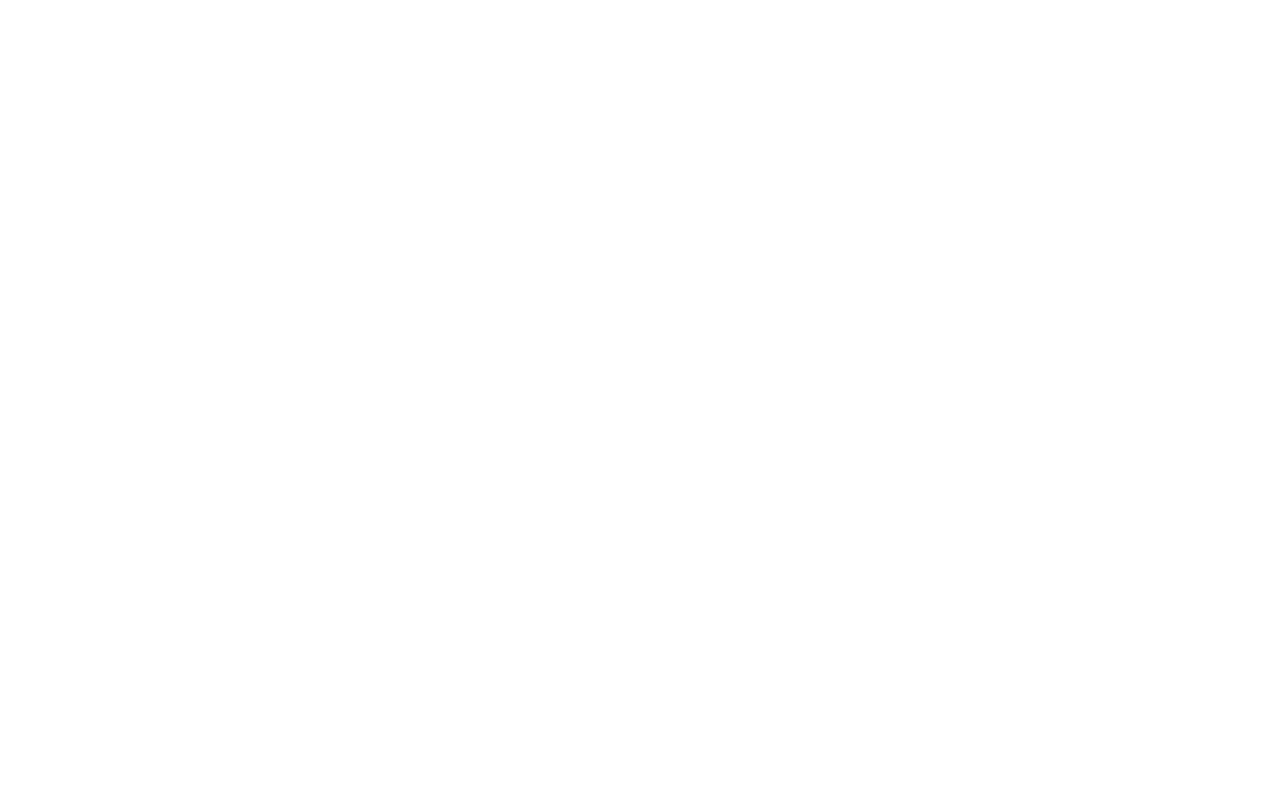
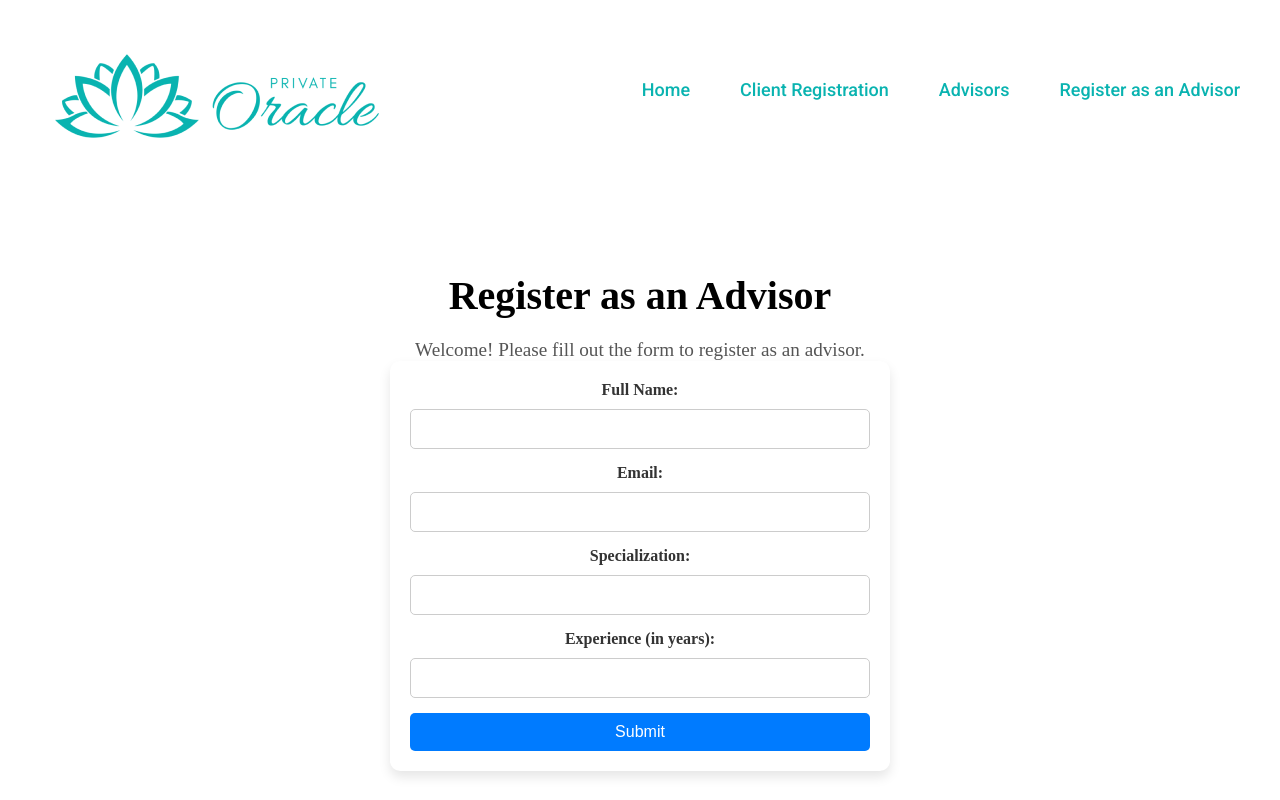
Before and after one commit to Mokkento12/peace-react-app, a React (Create React App) app: page /register-advisor in a window 1280 px wide. Before the commit this address had no page. Built offline with nearby package versions, Linux system fonts and the light colour scheme; a web font is replaced by a local one.

Commit message:
Добавлена шапка (Header) на страницу регистрации адвизора (RegisterAdvisorPage)

```diff
--- a/src/App.js
+++ b/src/App.js
@@ -4,6 +4,8 @@ import "./App.css";
 import Hero from "./components/Hero/Hero";
 import ClientRegistrationPage from "./components/ClientRegistrationPage/ClientRegistrationPage";
 import AdvisorsPage from "./components/AdvisorsPage/AdvisorsPage";
+import RegisterAdvisorPage from "./components/RegisterAdvisorPage/RegisterAdvisorPage";
+
 import Promo from "./components/Promo/Promo";
 import Oracle from "./components/Oracle/Oracle";
 import Faq from "./components/Faq/Faq";
@@ -31,6 +33,7 @@ function App() {
             element={<ClientRegistrationPage />}
           />
           <Route path="/advisors" element={<AdvisorsPage />} />
+          <Route path="/register-advisor" element={<RegisterAdvisorPage />} />
         </Routes>
       </div>
     </Router>
--- a/src/components/Header/Header.js
+++ b/src/components/Header/Header.js
@@ -35,12 +35,7 @@ const Header = () => {
             </Link>
           </li>
           <li className="header-list-item">
-            <a
-              href="#register-advisor"
-              onClick={() => handleItemClick("#register-advisor")}
-            >
-              Register as an Advisor
-            </a>
+            <Link to="/register-advisor">Register as an Advisor</Link>
           </li>
         </ul>
       </nav>
--- /dev/null
+++ b/src/components/RegisterAdvisorPage/RegisterAdvisorPage.css
@@ -0,0 +1,70 @@
+.register-advisor-page {
+  padding: 20px;
+  text-align: center;
+}
+
+.register-advisor-page h1 {
+  font-size: 2.5rem;
+  margin-bottom: 20px;
+}
+
+.register-advisor-page p {
+  font-size: 1.2rem;
+  color: #555;
+}
+
+.advisor-form {
+  max-width: 500px;
+  margin: 0 auto;
+  padding: 20px;
+  background: #fff;
+  border-radius: 10px;
+  box-shadow: 0 6px 12px rgba(0, 0, 0, 0.1);
+}
+
+.form-group {
+  margin-bottom: 15px;
+}
+
+.form-group label {
+  display: block;
+  font-size: 1rem;
+  margin-bottom: 5px;
+  color: #333;
+}
+
+.form-group input {
+  width: 100%;
+  padding: 10px;
+  font-size: 1rem;
+  border: 1px solid #ccc;
+  border-radius: 5px;
+}
+
+.form-group input:focus {
+  outline: none;
+  border-color: #007bff;
+  box-shadow: 0 0 5px rgba(0, 123, 255, 0.5);
+}
+
+.submit-btn {
+  display: block;
+  width: 100%;
+  padding: 10px;
+  font-size: 1rem;
+  color: #fff;
+  background-color: #007bff;
+  border: none;
+  border-radius: 5px;
+  cursor: pointer;
+  transition: background-color 0.3s ease;
+}
+
+.submit-btn:hover {
+  background-color: #0056b3;
+}
+
+.submit-btn:focus {
+  outline: none;
+  box-shadow: 0 0 5px rgba(0, 123, 255, 0.5);
+}
--- /dev/null
+++ b/src/components/RegisterAdvisorPage/RegisterAdvisorPage.js
@@ -0,0 +1,83 @@
+import React, { useState } from "react";
+import Header from "../Header/Header"; // Импортируем Header
+import "./RegisterAdvisorPage.css";
+
+const RegisterAdvisorPage = () => {
+  const [formData, setFormData] = useState({
+    name: "",
+    email: "",
+    specialization: "",
+    experience: "",
+  });
+
+  const handleChange = (e) => {
+    const { name, value } = e.target;
+    setFormData({ ...formData, [name]: value });
+  };
+
+  const handleSubmit = (e) => {
+    e.preventDefault();
+    console.log("Form submitted:", formData);
+    alert("Thank you for registering as an advisor!");
+  };
+
+  return (
+    <div className="register-advisor-page">
+      <Header />
+      <h1>Register as an Advisor</h1>
+      <p>Welcome! Please fill out the form to register as an advisor.</p>
+      <form className="advisor-form" onSubmit={handleSubmit}>
+        <div className="form-group">
+          <label htmlFor="name">Full Name:</label>
+          <input
+            type="text"
+            id="name"
+            name="name"
+            value={formData.name}
+            onChange={handleChange}
+            required
+          />
+        </div>
+        <div className="form-group">
+          <label htmlFor="email">Email:</label>
+          <input
+            type="email"
+            id="email"
+            name="email"
+            value={formData.email}
+            onChange={handleChange}
+            required
+          />
+        </div>
+        <div className="form-group">
+          <label htmlFor="specialization">Specialization:</label>
+          <input
+            type="text"
+            id="specialization"
+            name="specialization"
+            value={formData.specialization}
+            onChange={handleChange}
+            required
+          />
+        </div>
+        <div className="form-group">
+          <label htmlFor="experience">Experience (in years):</label>
+          <input
+            type="number"
+            id="experience"
+            name="experience"
+            value={formData.experience}
+            onChange={handleChange}
+            required
+            min="0"
+          />
+        </div>
+        <button type="submit" className="submit-btn">
+          Submit
+        </button>
+      </form>
+    </div>
+  );
+};
+
+export default RegisterAdvisorPage;
```
